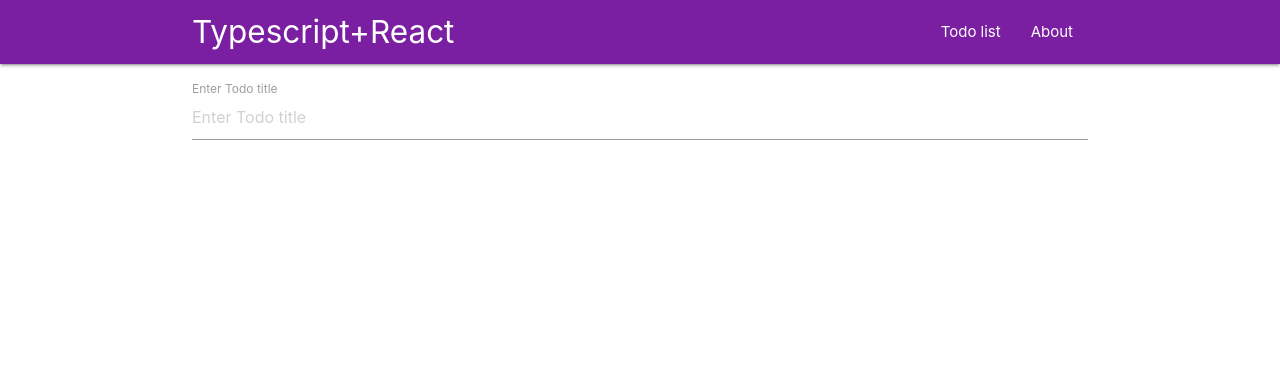
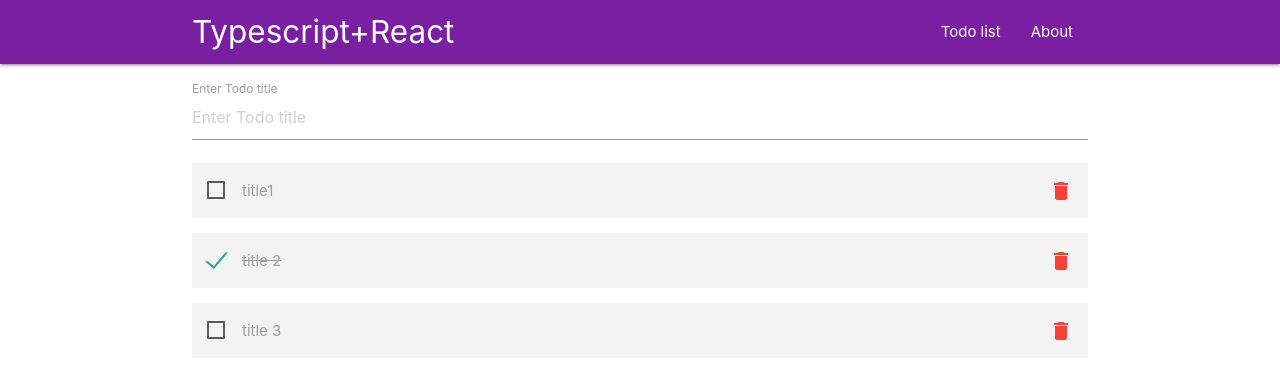
Before and after one commit to XanderUZZZER/react-redux-typescript-2, a React (Create React App) app: page / in a window 1280 px wide. Shown: the top 378 px of the page. Built offline with nearby package versions, Linux system fonts and the light colour scheme.

Commit message:
bugs with strict mode

```diff
--- a/src/App.tsx
+++ b/src/App.tsx
@@ -5,7 +5,23 @@ import TodoList from './components/TodoList'
 import { ITodo } from './interfaces'
 
 const App: React.FC = () => {
-  const [todos, setTodos] = useState<ITodo[]>([])
+  const [todos, setTodos] = useState<ITodo[]>([
+    {
+      completed: false,
+      id: 1,
+      title: 'title1',
+    },
+    {
+      completed: true,
+      id: 2,
+      title: 'title 2',
+    },
+    {
+      completed: false,
+      id: 3,
+      title: 'title 3',
+    },
+  ])
 
   const addHandler = (title: string) => {
     const newTodo: ITodo = {
@@ -13,21 +29,32 @@ const App: React.FC = () => {
       id: Date.now(),
       completed: false,
     }
-    setTodos((prev) => [newTodo, ...prev])
+    setTodos(prev => [newTodo, ...prev])
   }
 
   const removeHandler = (id: number): void => {
-    setTodos((prev) => prev.filter((todo) => todo.id !== id))
+    // setTodos(prev => [...prev.filter(todo => todo.id !== id)])
+    setTodos(todos.filter(todo => todo.id !== id))
   }
 
   const toggleHandler = (id: number): void => {
-    setTodos((prev) =>
-      prev.map((todo) => {
+    // setTodos(prev => {
+    //   return prev.map(todo => {
+    //     if (todo.id === id) {
+    //       console.log(todo.id)
+
+    //       return { ...todo, completed: !todo.completed }
+    //       //todo.completed = !todo.completed
+    //       console.log(todo.completed)
+    //     }
+    //     return todo
+    //   })
+    // })
+    setTodos(
+      todos.map(todo => {
         if (todo.id === id) {
           todo.completed = !todo.completed
         }
-        console.log(todo)
-
         return todo
       })
     )
--- a/src/components/TodoList.tsx
+++ b/src/components/TodoList.tsx
@@ -10,7 +10,7 @@ interface TodoListProps {
 const TodoList: React.FC<TodoListProps> = ({ todos, onRemove, onToggle }) => {
   return (
     <ul>
-      {todos.map((todo) => {
+      {todos.map(todo => {
         const classes = ['todo']
         if (todo.completed) {
           classes.push('completed')
```
